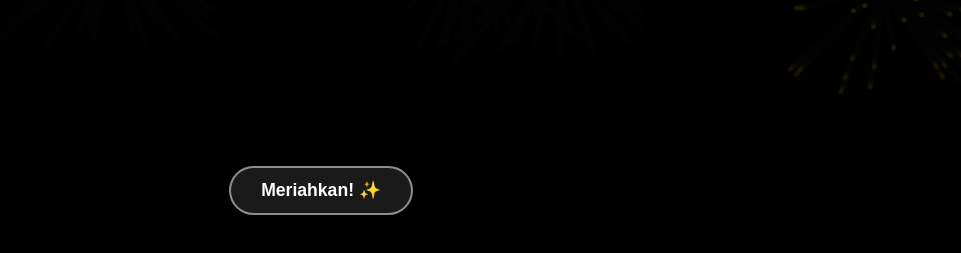
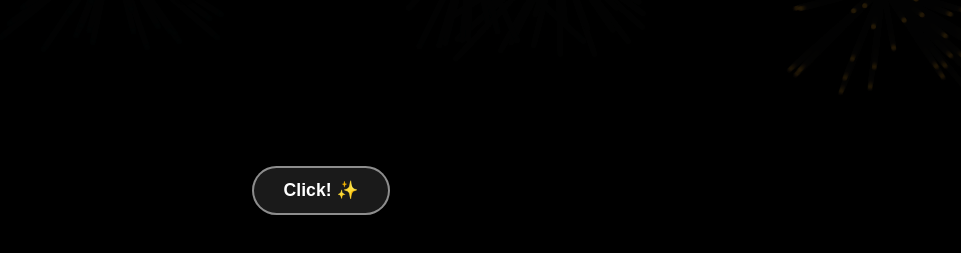
Before and after one commit to KingAcol01/NewYears, a plain HTML site: page index.html in a window 1280 px wide. Shown: the part 505-758 px from the top of the page, without its empty margins (319-1280 px from the left). Drawn offline with Linux system fonts and the light colour scheme.

Commit message:
Update index.html

```diff
--- a/index.html
+++ b/index.html
@@ -129,7 +129,7 @@
         </div>
 
         <div class="bottom-content">
-            <button class="btn-celebrate" onclick="explodeMore()">Meriahkan! ✨</button>
+            <button class="btn-celebrate" onclick="explodeMore()">Click! ✨</button>
         </div>
     </div>
 
```
